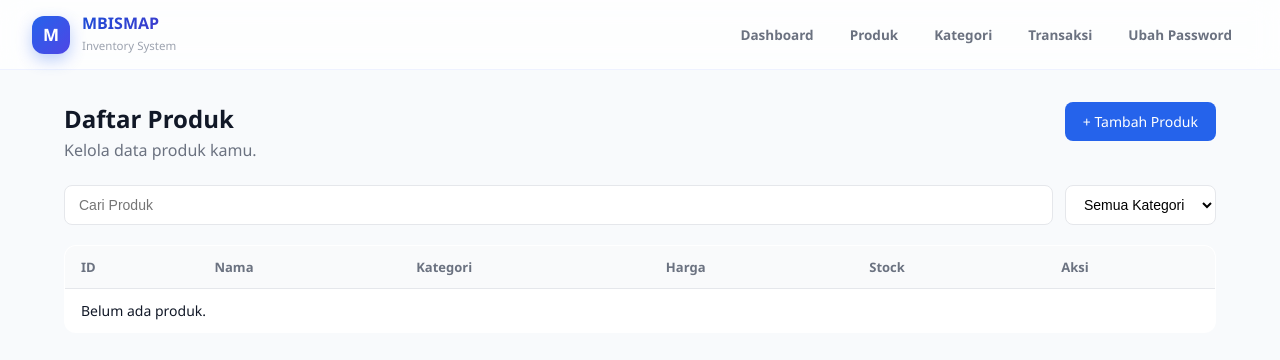
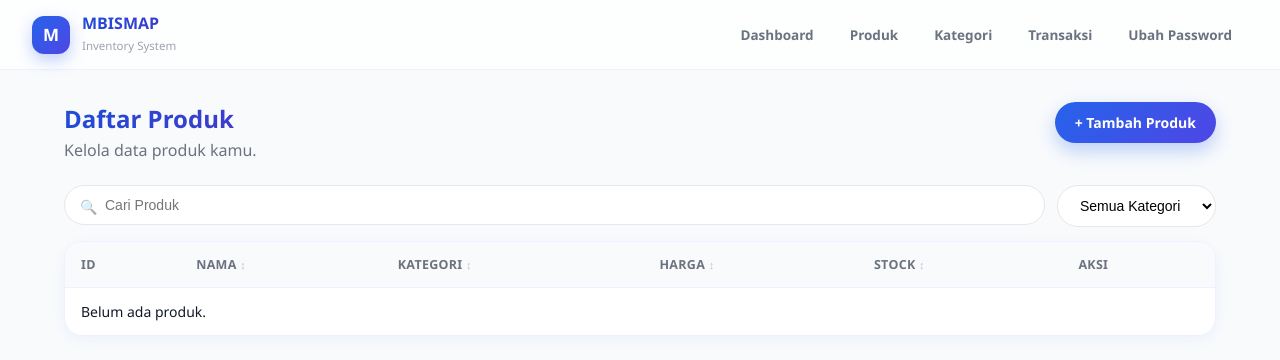
Before and after one commit to Masbismaa/flaskcrud, a Flask app: template templates/index.html in a window 1280 px wide. Shown: the top 360 px of the page. Run offline with Flask 3, Linux system fonts and the light colour scheme; the template is opened without the code that fills it, so the values that code supplies are empty.

Commit message:
Style : Merapihkan dan merubah tampilan UI yg interaktif (Produk)

```diff
--- /dev/null
+++ b/static/css/product/product.css
@@ -0,0 +1,318 @@
+/* ===== Header ===== */
+
+.header {
+    display: flex;
+    justify-content: space-between;
+    align-items: flex-start;
+    margin-bottom: 24px;
+    animation: fadeUp 0.5s ease;
+}
+
+.header h1 {
+    font-size: 24px;
+    font-weight: 800;
+    margin: 0 0 4px 0;
+    background: linear-gradient(135deg, #1d4ed8, #4338ca);
+    -webkit-background-clip: text;
+    background-clip: text;
+    color: transparent;
+}
+
+.header p {
+    color: #6b7280;
+    margin: 0;
+}
+
+@keyframes fadeUp {
+    from { opacity: 0; transform: translateY(10px); }
+    to { opacity: 1; transform: translateY(0); }
+}
+
+.btn {
+    background: linear-gradient(135deg, #2563eb, #4f46e5);
+    color: #ffffff;
+    padding: 11px 20px;
+    border-radius: 999px;
+    font-size: 14px;
+    font-weight: 700;
+    white-space: nowrap;
+    box-shadow: 0 8px 18px rgba(37, 99, 235, 0.28);
+    transition: transform 0.15s, box-shadow 0.15s;
+    display: inline-block;
+}
+
+.btn:hover {
+    transform: translateY(-2px);
+    box-shadow: 0 12px 24px rgba(37, 99, 235, 0.36);
+}
+
+/* ===== Toolbar ===== */
+
+.toolbar {
+    display: flex;
+    gap: 12px;
+    margin-bottom: 12px;
+}
+
+.search-wrap {
+    position: relative;
+    flex: 1;
+}
+
+.search-icon {
+    position: absolute;
+    left: 16px;
+    top: 50%;
+    transform: translateY(-50%);
+    font-size: 14px;
+    opacity: 0.5;
+}
+
+.toolbar #searchInput {
+    width: 100%;
+    padding: 11px 16px 11px 40px;
+    border: 1.5px solid #e5e7eb;
+    border-radius: 999px;
+    font-size: 14px;
+    transition: border-color 0.15s, box-shadow 0.15s;
+}
+
+.toolbar #searchInput:focus {
+    outline: none;
+    border-color: #2563eb;
+    box-shadow: 0 0 0 4px rgba(37, 99, 235, 0.1);
+}
+
+.toolbar #categoryFilter {
+    padding: 11px 18px;
+    border: 1.5px solid #e5e7eb;
+    border-radius: 999px;
+    font-size: 14px;
+    background: #ffffff;
+    cursor: pointer;
+    transition: border-color 0.15s;
+}
+
+.toolbar #categoryFilter:focus {
+    outline: none;
+    border-color: #2563eb;
+}
+
+.result-count {
+    font-size: 12.5px;
+    color: #9ca3af;
+    margin: 0 0 14px 4px;
+}
+
+/* ===== Table ===== */
+
+.table-wrapper {
+    background: #ffffff;
+    border: 1px solid #eef2ff;
+    border-radius: 18px;
+    overflow: hidden;
+    box-shadow: 0 4px 14px rgba(37, 99, 235, 0.05);
+}
+
+#productTable {
+    width: 100%;
+    border-collapse: collapse;
+}
+
+#productTable thead {
+    background: #f8fafc;
+}
+
+#productTable th {
+    text-align: left;
+    padding: 14px 16px;
+    font-size: 12.5px;
+    font-weight: 700;
+    color: #6b7280;
+    border-bottom: 1px solid #eef2ff;
+    text-transform: uppercase;
+    letter-spacing: 0.3px;
+    cursor: pointer;
+    user-select: none;
+    transition: color 0.15s;
+}
+
+#productTable th:hover {
+    color: #2563eb;
+}
+
+.sort-icon {
+    font-size: 11px;
+    opacity: 0.4;
+}
+
+#productTable td {
+    padding: 14px 16px;
+    font-size: 14px;
+    border-bottom: 1px solid #f3f4f6;
+    vertical-align: middle;
+}
+
+#productTable tbody tr:last-child td {
+    border-bottom: none;
+}
+
+#productTable tbody tr {
+    transition: background 0.15s, opacity 0.25s, transform 0.25s;
+}
+
+#productTable tbody tr:hover {
+    background: #f8fafc;
+}
+
+#productTable tbody tr.row-hidden {
+    display: none;
+}
+
+.category {
+    background: linear-gradient(135deg, #dbeafe, #e0e7ff);
+    color: #1d4ed8;
+    padding: 4px 12px;
+    border-radius: 999px;
+    font-size: 12px;
+    font-weight: 700;
+}
+
+/* ===== Aksi ===== */
+
+.btn-edit {
+    background: #eef2ff;
+    color: #4f46e5;
+    padding: 7px 14px;
+    border-radius: 8px;
+    font-size: 13px;
+    font-weight: 600;
+    margin-right: 6px;
+    display: inline-block;
+    transition: background 0.15s;
+}
+
+.btn-edit:hover {
+    background: #e0e7ff;
+}
+
+.delete-form {
+    display: inline-block;
+}
+
+.btn-delete {
+    background: #fef2f2;
+    color: #ef4444;
+    padding: 7px 14px;
+    border-radius: 8px;
+    font-size: 13px;
+    font-weight: 600;
+    border: none;
+    cursor: pointer;
+    font-family: inherit;
+    transition: background 0.15s;
+}
+
+.btn-delete:hover {
+    background: #fee2e2;
+}
+
+/* ===== Modal Konfirmasi Hapus ===== */
+
+.modal-overlay {
+    position: fixed;
+    inset: 0;
+    background: rgba(15, 23, 42, 0.5);
+    backdrop-filter: blur(4px);
+    display: flex;
+    align-items: center;
+    justify-content: center;
+    z-index: 100;
+    opacity: 0;
+    pointer-events: none;
+    transition: opacity 0.25s ease;
+}
+
+.modal-overlay.show {
+    opacity: 1;
+    pointer-events: auto;
+}
+
+.modal-box {
+    background: #ffffff;
+    border-radius: 20px;
+    padding: 32px 28px;
+    max-width: 360px;
+    width: 90%;
+    text-align: center;
+    box-shadow: 0 24px 60px rgba(0, 0, 0, 0.2);
+    transform: scale(0.9) translateY(10px);
+    transition: transform 0.25s ease;
+}
+
+.modal-overlay.show .modal-box {
+    transform: scale(1) translateY(0);
+}
+
+.modal-icon {
+    width: 56px;
+    height: 56px;
+    margin: 0 auto 16px auto;
+    border-radius: 50%;
+    background: #fef2f2;
+    display: flex;
+    align-items: center;
+    justify-content: center;
+    font-size: 26px;
+}
+
+.modal-box h3 {
+    margin: 0 0 8px 0;
+    font-size: 17px;
+    font-weight: 700;
+    color: #111827;
+}
+
+.modal-box p {
+    font-size: 13.5px;
+    color: #6b7280;
+    line-height: 1.6;
+    margin: 0 0 24px 0;
+}
+
+.modal-actions {
+    display: flex;
+    gap: 10px;
+}
+
+.btn-cancel,
+.btn-confirm-delete {
+    flex: 1;
+    padding: 11px;
+    border-radius: 10px;
+    border: none;
+    font-size: 13.5px;
+    font-weight: 700;
+    cursor: pointer;
+    font-family: inherit;
+    transition: transform 0.15s, background 0.15s;
+}
+
+.btn-cancel {
+    background: #f3f4f6;
+    color: #374151;
+}
+
+.btn-cancel:hover {
+    background: #e5e7eb;
+}
+
+.btn-confirm-delete {
+    background: #ef4444;
+    color: #ffffff;
+}
+
+.btn-confirm-delete:hover {
+    background: #dc2626;
+    transform: translateY(-1px);
+}
--- a/templates/index.html
+++ b/templates/index.html
@@ -5,7 +5,7 @@ Daftar Produk
 {% endblock %}
 
 {% block extra_css %}
-<link rel="stylesheet" href="{{url_for('static', filename='css/index.css')}}">
+<link rel="stylesheet" href="{{ url_for('static', filename='css/product/product.css') }}">
 {% endblock %}
 
 {% block content %}
@@ -27,13 +27,16 @@ Daftar Produk
 </div>
 
 <div class="toolbar">
+    <div class="search-wrap">
+        <span class="search-icon">🔍</span>
         <input
             type="text"
             id="searchInput"
             placeholder="Cari Produk"
         >
+    </div>
 
-    <select name="" id="categoryFilter">
+    <select id="categoryFilter">
         <option value="all">Semua Kategori</option>
         <option value="Sembako">Sembako</option>
         <option value="Makanan">Makanan</option>
@@ -42,15 +45,18 @@ Daftar Produk
     </select>
 </div>
 
+<p class="result-count" id="resultCount"></p>
+
+<div class="table-wrapper">
     <table id="productTable">
 
         <thead>
             <tr>
-            <th>ID</th>
-            <th>Nama</th>
-            <th>Kategori</th>
-            <th>Harga</th>
-            <th>Stock</th>
+                <th data-sort="index">ID</th>
+                <th data-sort="name">Nama <span class="sort-icon">↕</span></th>
+                <th data-sort="category">Kategori <span class="sort-icon">↕</span></th>
+                <th data-sort="price">Harga <span class="sort-icon">↕</span></th>
+                <th data-sort="stock">Stock <span class="sort-icon">↕</span></th>
                 <th>Aksi</th>
             </tr>
         </thead>
@@ -59,7 +65,12 @@ Daftar Produk
 
             {% for product in products %}
 
-        <tr>
+            <tr
+                data-name="{{ product.name|lower }}"
+                data-category="{{ product.category_obj.name }}"
+                data-price="{{ product.price }}"
+                data-stock="{{ product.stock }}"
+            >
 
                 <td>
                     {{ loop.index }}
@@ -71,7 +82,7 @@ Daftar Produk
 
                 <td>
                     <span class="category">
-                    {{product.category_obj.name}}
+                        {{ product.category_obj.name }}
                     </span>
                 </td>
 
@@ -96,6 +107,7 @@ Daftar Produk
                         action="{{ url_for('product.delete_product', id=product.id) }}"
                         method="POST"
                         class="delete-form"
+                        data-product-name="{{ product.name }}"
                     >
 
                         <button
@@ -115,7 +127,7 @@ Daftar Produk
 
             <tr>
 
-            <td colspan="5">
+                <td colspan="6">
                     Belum ada produk.
                 </td>
 
@@ -126,5 +138,22 @@ Daftar Produk
         </tbody>
 
     </table>
+</div>
+
+<div class="modal-overlay" id="deleteModal">
+    <div class="modal-box">
+        <div class="modal-icon">🗑️</div>
+        <h3>Hapus Produk?</h3>
+        <p>Yakin mau hapus <strong id="deleteProductName"></strong>? Data yang dihapus gak bisa dibalikin.</p>
+        <div class="modal-actions">
+            <button type="button" class="btn-cancel" id="cancelDelete">Batal</button>
+            <button type="button" class="btn-confirm-delete" id="confirmDelete">Ya, Hapus</button>
+        </div>
+    </div>
+</div>
+
+{% block scripts %}
+<script src="{{ url_for('static', filename='js/product.js') }}"></script>
+{% endblock %}
 
 {% endblock %}
```
Also changed, not shown: static/js/product.js (added, +100 -0 lines), static/css/product/index.css (renamed from static/css/index.css). Lines whose indentation alone changed are shown as unchanged.
